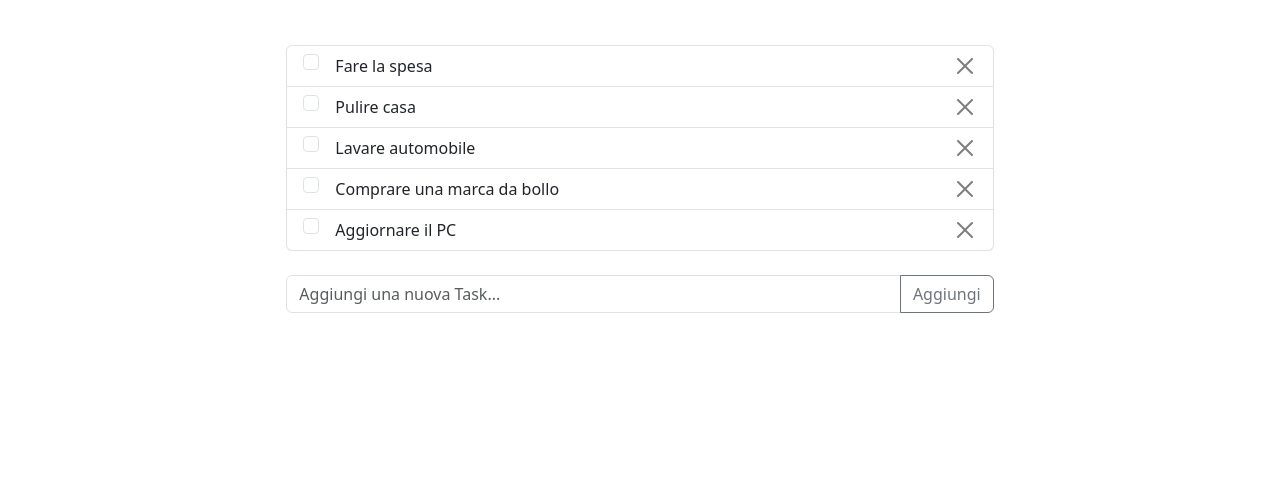
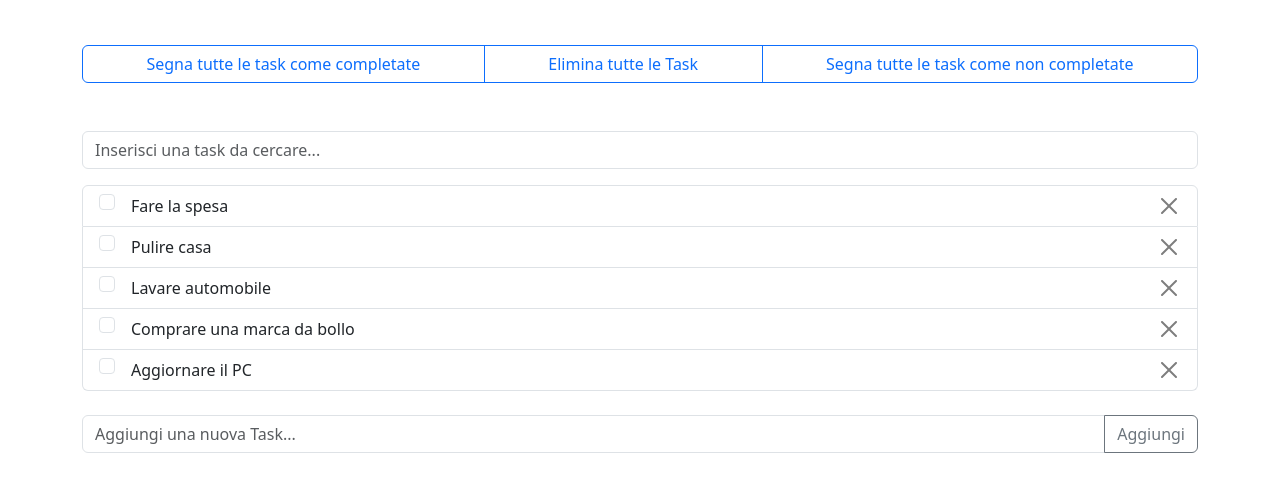
Before and after one commit to stefansimereaa/vue-todolist, a plain HTML site: page index.html in a window 1280 px wide. Shown: the part 151-642 px from the top of the page. Drawn offline with nearby package versions, Linux system fonts and the light colour scheme.

Commit message:
added research function

```diff
--- a/index.html
+++ b/index.html
@@ -20,10 +20,20 @@
                     <h1>Cose da fare</h1>
                     <img src="img/todolist.png" alt="">
                 </div>
+                <!-- Mass control buttons -->
+                <div class="btn-group mb-5" role="group" aria-label="Basic outlined example">
+                    <button type="button" class="btn btn-outline-primary">Segna tutte le task come completate</button>
+                    <button type="button" class="btn btn-outline-primary">Elimina tutte le Task</button>
+                    <button type="button" class="btn btn-outline-primary">Segna tutte le task come non completate</button>
+                  </div>
+                <!-- Filter Research -->
+                <div class="mb-3">
+                    <input v-model.trim="filtredTask" type="email" class="form-control" placeholder="Inserisci una task da cercare...">
+                </div>
                 <!-- List items -->
                 <div class="container-list">
                     <ul class="list-group mb-4">
-                        <li v-for="(task, i) in tasks"  class="list-group-item d-flex align-items-center justify-content-between">
+                        <li v-for="(task, i) in researchTask"  class="list-group-item d-flex align-items-center justify-content-between">
                             <label :class="{'text-decoration-line-through': task.done}">
                                 <input v-model="task.done" class="form-check-input mt-0 me-3" type="checkbox">{{ task.text }}
                             </label>
--- a/js/script.js
+++ b/js/script.js
@@ -9,6 +9,7 @@ const app = createApp({
     data(){
         return{
             newTask: '',
+            filtredTask: '',
             tasks: [
                 { id: 1, done: false, text: 'Fare la spesa'},
                 { id: 2, done: false, text: 'Pulire casa'},
@@ -27,7 +28,14 @@ const app = createApp({
             });
             const nextId = ++highestId;
             return nextId;
-        }
+        },
+        //Funzione per filtrare la ricerca
+        researchTask() {
+            const researched = this.filtredTask.toLowerCase();
+            return this.tasks.filter((task) => {
+              return task.text.toLowerCase().includes(researched);
+            });
+          },
     },
     methods : {
         //Funzione per eliminare una task
@@ -52,12 +60,6 @@ const app = createApp({
         undoneTasks(){
             return this.tasks.filter(task => !task.done)
         },
-        toggleTaskStatus(targetId) {
-        this.tasks.forEach((task)=>{
-            if(task.id === targetId) task.done = !task.done;
-            task.done = !task.done;
-        });
-        }
     }
     }
 );
```
